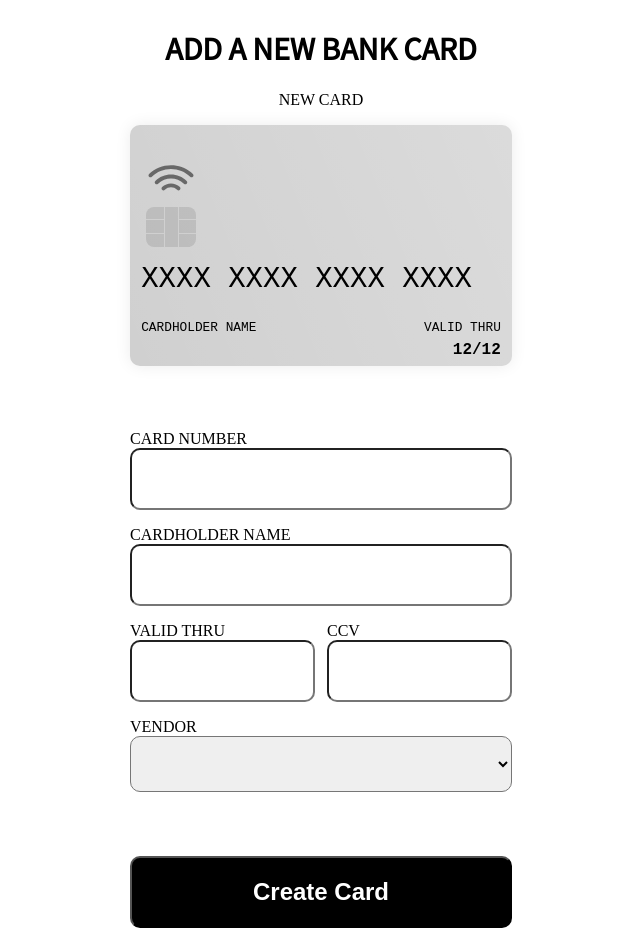
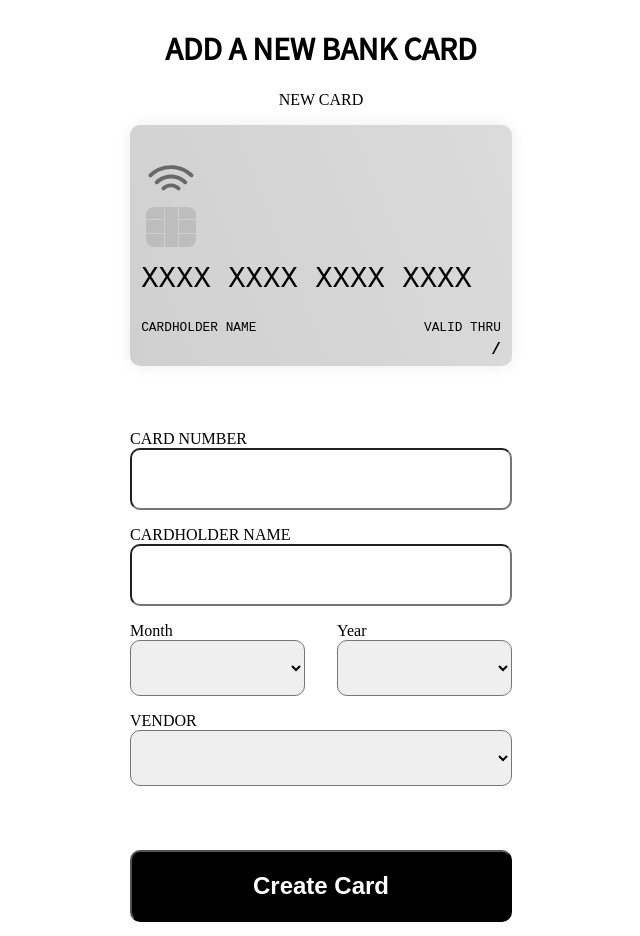
Before and after one commit to JoakimVanstrom/e-wallet, a Vue app: page / in a window 1280 px wide. Both pictures are taken after a click on the button "Create Card". Shown: the whole page, without its empty margins (319-959 px from the left). Built offline with nearby package versions, Linux system fonts and the light colour scheme; a web font is replaced by a local one.

Commit message:
added form component

```diff
--- a/src/App.vue
+++ b/src/App.vue
@@ -1,17 +1,20 @@
 <template>
   <div id="app">
-  <Home :home="currentView" v-if="currentView === 'home'"> </Home>
+  <Home
+  :home="currentView" v-if="currentView === 'home'"> </Home>
 
-  <CreateCardPage v-else-if="currentView === 'CreateCardPage'"
-    v-for="card in cards"
-    :key="card.id"
-    :card="card"
-    @addCard="addCard"
-    >
+  <CreateCardPage
+  :currentView="currentView"
+  v-else-if="currentView === 'CreateCardPage'"
+  :addedCards="addedCards"
+  @add-card="addCard"
+  @change-page="changePage"
+  >
    </CreateCardPage>
 
 
-  <button :class="[currentView]" @click="changePage">Create Card</button>
+  <button v-if="currentView === 'home'" :class="[currentView]" @click="changePage" >Create Card</button>
+
   </div>
 </template>
 
@@ -23,33 +26,34 @@ import CreateCardPage from './views/CreateCardPage.vue'
 export default {
   components:{Home, CreateCardPage},
   name: 'App',
-  data(){return{
+  data(){
+    return{
     currentView: 'home',
-
-      cards: [
-        {
-          id: "",
-          cardNumber: "",
-          cardName: "",
-          valid: "",
-          ccv: "",
-          vendor: "",
-        },
-      ],
+    addedCards: [],
+    activeCard: {}
     };
   },
+  computed:{
+
+  },
   methods:{
-      addCard(name, num, valid, ccv, vendor){
-          const newCard = {
-              id: new Date().toISOString(),
-              cardNumber: num,
-              cardName: name,
-              valid: valid,
-              ccv: ccv,
-              vendor: vendor
-          }
-          this.cards.push(newCard)
-      },
+    addCard(newCard){
+      this.addedCards.push(newCard)
+      this.currentView = 'home'
+      console.log(this.addedCards)
+    },
+
+      // addCard(number, name, year, month, vendor){
+      //     const newCard = {
+      //         id: new Date().toISOString(),
+      //         cardNumber: number,
+      //         cardName: name,
+      //         year: year,
+      //         month: month,
+      //         vendor: vendor
+      //     }
+      //     this.addedCards.push(newCard)
+      // },
       changePage(){
         if(this.currentView === 'home'){
             this.currentView = 'CreateCardPage';
@@ -71,16 +75,7 @@ body{
 }
 
 
-.CreateCardPage {
-    margin-top: 4rem;
-    height: 72px;
-    font-size: 1.5rem;
-    font-weight: bolder;
-    color: white;
-    background-color: black;
-    border-radius: 10px;
-    width: 100%;
-}
+
 .home {
     margin-top: 4rem;
     height: 72px;
--- /dev/null
+++ b/src/components/CardForm.vue
@@ -0,0 +1,152 @@
+<template>
+  <div>
+      <CreateCard
+      :cardNumber="this.newCard.cardNumber"
+      :cardName="this.newCard.cardName"
+      :month="this.newCard.month"
+      :year="this.newCard.year"
+      :selectedVendor="this.newCard.selectedVendor"
+      > </CreateCard>
+      <form @submit.prevent="submitData">
+        <label for="cardnumber">CARD NUMBER</label>
+        <input
+          type="text"
+          v-model="newCard.cardNumber"
+          name="cardnumber"
+          id="input"
+          maxlength="16"
+        />
+
+        <label for="name">CARDHOLDER NAME</label>
+        <input v-model="newCard.cardName" type="text" name="name" />
+
+        <section class="validation">
+          <div>
+            <label for="month">Month</label><br />
+            <select name="month" v-model="newCard.month" id="">
+              <option v-for="month in dateMonths"
+              :key="month" :value="month"
+              selected
+              >
+              {{month}}
+              </option>
+            </select>
+          </div>
+          <div>
+            <label for="year">Year</label><br />
+            <select name="year" v-model="newCard.year" id="">
+              <option v-for="year in dateYears"
+              :key="year"
+              :value="year"
+              selected>
+                {{year}}
+              </option>
+            </select>
+          </div>
+        </section>
+
+        <label for="vendor">VENDOR</label>
+        <select name="vendor" v-model="newCard.selectedVendor">
+          <option
+            v-for="option in vendors"
+            :key="option.value"
+            :value="option.value"
+          >
+            {{ option.text }}
+          </option>
+        </select>
+  <button :class="[currentView]"  >Create Card</button>
+      </form>
+
+  </div>
+</template>
+
+<script>
+import CreateCard from "./CreateCard.vue";
+export default {
+components: {CreateCard},
+props: ['addedCards', 'currentView'],
+data(){
+    return{
+    cardData: {},
+    newCard: {
+        cardNumber: "",
+        cardName: "",
+        month: "",
+        year: "",
+        selectedVendor: "previewCard"
+      },
+         dateMonths: {
+        1: "01",
+        2: "02",
+        3: "03",
+        4: "04",
+        5: "05",
+        6: "06",
+        7: "07",
+        8: "08",
+        9: "09",
+        10: "10",
+        11: "11",
+        12: "12",
+      },
+      dateYears: {
+        22: "22",
+        23: "23",
+        24: "24",
+        25: "25",
+        26: "26",
+        27: "27",
+      },
+      vendors: [
+        { text: "Bitcoin inc", value: "BI" },
+        { text: "Evil corp", value: "EC" },
+        { text: "Ninja bank", value: "NB" },
+        { text: "Block chain inc", value: "BCI" },
+      ],
+    }
+},
+methods:{
+  submitData(){
+    this.$emit('addData', { ...this.newCard})
+},
+
+}
+}
+</script>
+
+<style scoped lang="scss">
+form {
+  display: flex;
+  flex-direction: column;
+  padding-top: 3rem;
+
+  input,
+  select {
+    height: 56px;
+    border-radius: 10px;
+  }
+  label {
+    padding-top: 1rem;
+  }
+}
+.CreateCardPage {
+    margin-top: 4rem;
+    height: 72px;
+    font-size: 1.5rem;
+    font-weight: bolder;
+    color: white;
+    background-color: black;
+    border-radius: 10px;
+    width: 100%;
+}
+.validation {
+  display: flex;
+  justify-content: space-between;
+  padding-top: 1rem;
+  select{
+    width: 175px;
+
+  }
+}
+</style>
--- a/src/components/CreateCard.vue
+++ b/src/components/CreateCard.vue
@@ -3,7 +3,12 @@
     <article class="preview-card" :class="[selectedVendor]">
       <header>
         <div class="card-icons">
-          <img src="../assets/wifi.svg" alt="" />
+          <img
+            v-if="selectedVendor === 'NB'"
+            src="../assets/wifi_white.svg"
+            alt=""
+          />
+          <img v-else id="wifi" src="../assets/wifi.svg" alt="" />
           <img id="chip" src="../assets/chip.svg" alt="" />
         </div>
         <div class="vendoricon">
@@ -13,7 +18,7 @@
           <img v-else-if="selectedVendor === 'BCI'" :src="BCI" alt="" />
         </div>
       </header>
-      <p class="credNumbers" v-if="eneteredCardNumber.length <= 0">
+      <p class="credNumbers" v-if="cardNumber.length <= 0">
         XXXX XXXX XXXX XXXX
       </p>
       <p class="credNumbers" v-else>{{ spaceNumber }}</p>
@@ -22,66 +27,25 @@
         <p>VALID THRU</p>
       </div>
       <div class="enteredValue">
-        <span>{{ enteredName }}</span>
-        <span>12/12</span>
+        <span>{{ cardName }}</span>
+        <span>{{ month }}/{{ year }}</span>
       </div>
     </article>
-    <div>
-      <form @submit.prevent="submitData">
-        <label for="cardnumber">CARD NUMBER</label>
-        <input
-          type="text"
-          v-model="eneteredCardNumber"
-          name="cardnumber"
-          id="input"
-        />
-
-        <label for="name">CARDHOLDER NAME</label>
-        <input v-model="enteredName" type="text" name="name" />
-
-        <section class="validation">
-          <div>
-            <label for="valid">VALID THRU</label><br />
-            <input v-model="eneteredValid" type="text" name="valid" />
-          </div>
-          <div>
-            <label for="ccv">CCV</label><br />
-            <input v-model="eneteredCcv" type="text" name="ccv" />
-          </div>
-        </section>
-
-        <label for="vendor">VENDOR</label>
-        <select name="vendor" v-model="selectedVendor">
-          <option
-            v-for="option in vendors"
-            :key="option.value"
-            :value="option.value"
-          >
-            {{ option.text }}
-          </option>
-        </select>
-        <!-- <button>ADD CARD</button> -->
-      </form>
-    </div>
   </div>
 </template>
 
 <script>
 export default {
+  props: [
+    "vendorName",
+    "cardNumber",
+    "cardName",
+    "month",
+    "year",
+    "selectedVendor"
+  ],
   data() {
     return {
-      emits: ["add-card"],
-      eneteredCardNumber: "",
-      enteredName: "",
-      eneteredValid: "",
-      eneteredCcv: "",
-      selectedVendor: "previewCard",
-      vendors: [
-        { text: "Bitcoin inc", value: "BI" },
-        { text: "Evil corp", value: "EC" },
-        { text: "Ninja bank", value: "NB" },
-        { text: "Block chain inc", value: "BCI" },
-      ],
       EC: require("../assets/evil.svg"),
       BI: require("../assets/bitcoin.svg"),
       NB: require("../assets/ninja.svg"),
@@ -91,30 +55,16 @@ export default {
   computed: {
     spaceNumber() {
       let value = "";
-      for (let i = 0; i < this.eneteredCardNumber.length; i++) {
+      for (let i = 0; i < this.cardNumber.length; i++) {
         if (i % 4 == 0) {
           value += " ";
         }
-        value += this.eneteredCardNumber[i];
+        value += this.cardNumber[i];
       }
       return value;
     },
   },
-  methods:{
-    submitData(){
-      this.$emit(
-        "add-card",
-        this.eneteredCardNumber,
-        this.enteredName,
-        this.eneteredValid,
-        this.eneteredCcv,
-        this.selectedVendor
-      );
-    }
-  }
 };
-
-
 </script>
 
 <style scoped lang="scss">
@@ -175,7 +125,7 @@ header {
       rgba(255, 255, 255, 0) 99.07%
     ),
     #ffae34;
-      #chip {
+  #chip {
     background: white;
     border-radius: 10px;
   }
@@ -188,10 +138,13 @@ header {
       rgba(255, 255, 255, 0) 100%
     ),
     #222222;
-          #chip {
+  #wifi {
+    color: white;
+  }
+  #chip {
     background: white;
     border-radius: 10px;
-          }
+  }
 }
 .BCI {
   background: linear-gradient(
@@ -226,34 +179,4 @@ header {
   justify-content: space-between;
   font-weight: bold;
 }
-form {
-  display: flex;
-  flex-direction: column;
-  padding-top: 3rem;
-
-  input,
-  select {
-    height: 56px;
-    border-radius: 10px;
-  }
-  label {
-    padding-top: 1rem;
-  }
-}
-
-.validation {
-  display: flex;
-  justify-content: space-between;
-  padding-top: 1rem;
-}
-
-// button {
-//   margin-top: 4rem;
-//   height: 72px;
-//   font-size: 1.5rem;
-//   font-weight: bolder;
-//   color: white;
-//   background-color: black;
-//   border-radius: 10px;
-// }
 </style>
--- a/src/views/CreateCardPage.vue
+++ b/src/views/CreateCardPage.vue
@@ -2,17 +2,35 @@
   <div class="card">
     <h1>ADD A NEW BANK CARD</h1>
     <p>NEW CARD</p>
-    <CreateCard >
-     </CreateCard>
+<CardForm
+:currentView="currentView"
+@addData="addData"
+:addedCards="addedCards"> </CardForm>
+
   </div>
 </template>
 
 <script>
-import CreateCard from "../components/CreateCard.vue";
+
+import CardForm from "../components/CardForm.vue"
 export default {
-  components: { CreateCard },
+  components: { CardForm },
+  props:['addedCards', 'currentView'],
+  data(){
+    return {
+      newData:{},
 
-};
+    }
+  },
+  methods:{
+      addData(card){
+      this.newData = card
+      this.$emit('add-card', this.newData)
+      }
+    }
+}
+
+
 </script>
 
 <style scoped lang="scss">
@@ -23,4 +41,7 @@ h1 {
 p{
     text-align: center;
 }
+
+
+
 </style>
```
